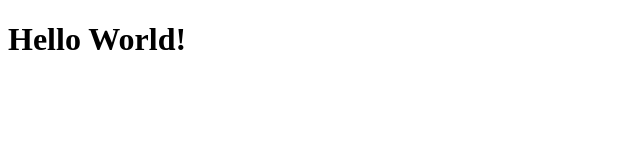
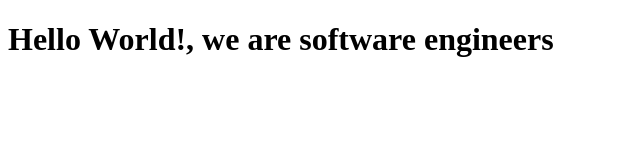
Before and after one commit to BenMukebo/Mv_Ben_Lekan050621, a plain HTML site: page index.html in a window 1280 px wide. Shown: the whole page, without its empty margins (0-640 px from the left). Drawn offline with Linux system fonts and the light colour scheme.

Commit message:
Lekan modified index the first time

```diff
--- a/index.html
+++ b/index.html
@@ -8,7 +8,7 @@
 
   <body>
     <script src="https://cdn.freecodecamp.org/testable-projects-fcc/v1/bundle.js"></script>
-    <h1>Hello World!</h1>
+    <h1>Hello World!, we are software engineers</h1>
     <script  src="js/index.js"></script>
   </body>
 </html>
```
